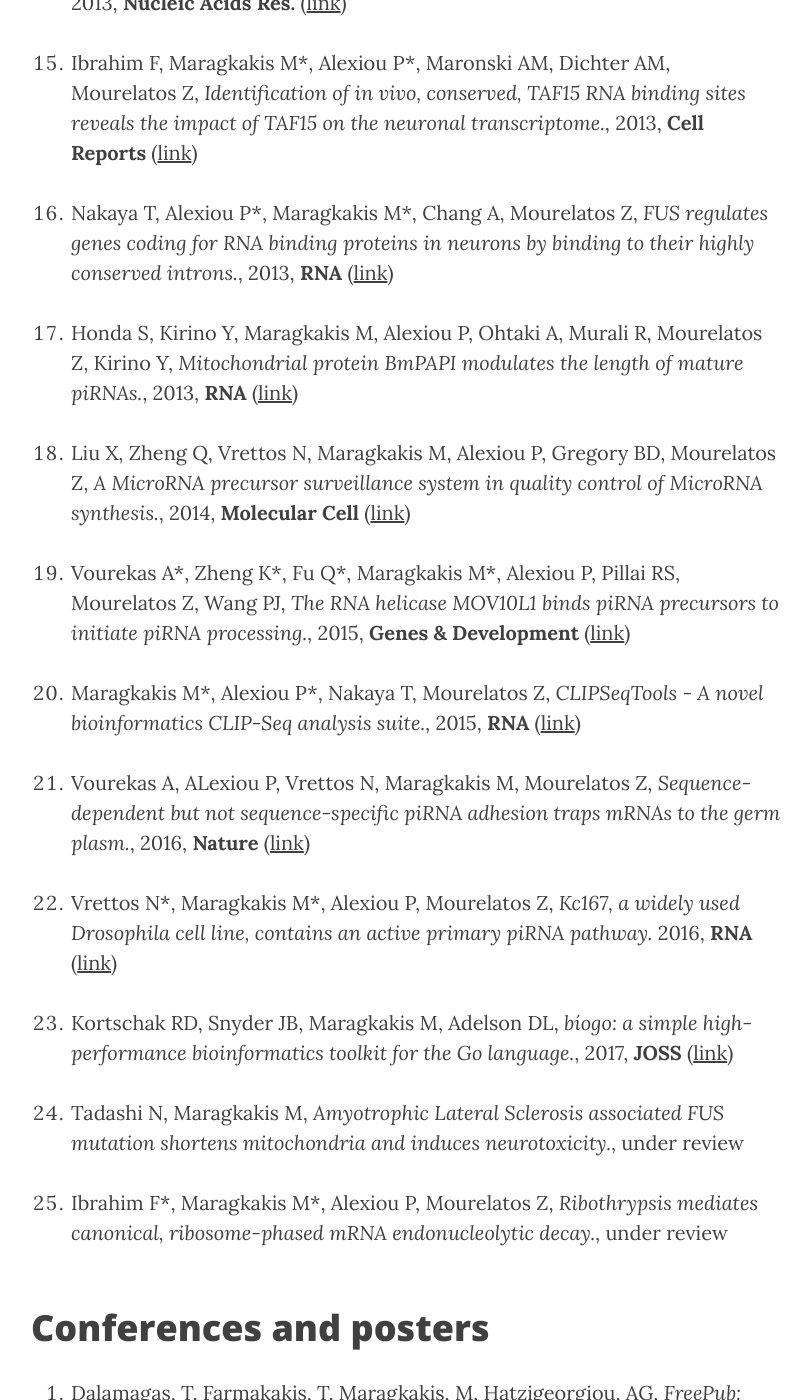
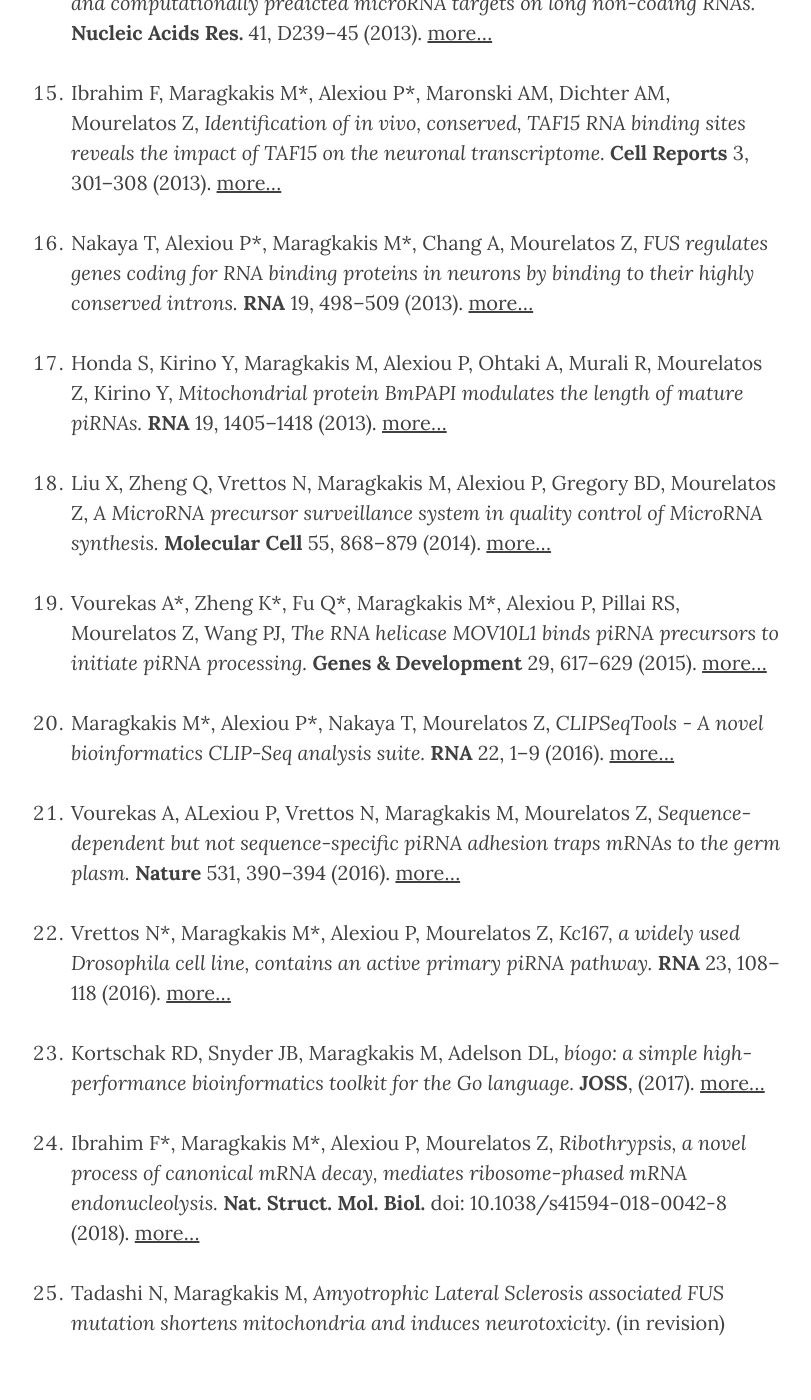
Before and after one commit to mnsmar/mnsmar.github.io, a Jekyll site: the page built from publications/index.markdown, in a window 1280 px wide and 1400 px high, scrolled down 2777 px. Shown: the whole window, without its empty margins (234-1045 px from the left). Built offline with Jekyll 4.4.1, drawn with Linux system fonts in a browser that asks for light colours; nearby versions of some CDN libraries; some of the changed text lies outside the part shown.

Commit message:
publications: reformat and update with ribothrypsis

```diff
--- a/publications/index.markdown
+++ b/publications/index.markdown
@@ -7,8 +7,8 @@ order: 1
 ---
 
 # Metrics
-Citations: &nbsp;*3250*
-First author publications: &nbsp;*9*
+Citations: &nbsp;*3469*
+First author publications: &nbsp;*10*
 h-index: &nbsp;*18*
 Source: &nbsp;*[Google Scholar](https://scholar.google.com/citations?user=F3yZjVMAAAAJ)*
 <br><br>
@@ -17,157 +17,165 @@ Source: &nbsp;*[Google Scholar](https://scholar.google.com/citations?user=F3yZjV
 1.  Maragkakis M, Reczko M, Simossis VA, Alexiou P, Papadopoulos GL, Dalamagas
 T, Giannopoulos G, Goumas G, Koukis E, Kourtis K, Vergoulis T, Koziris N,
 Sellis T, Tsanakas P, Hatzigeorgiou AG, *DIANA-microT web server: elucidating
-miRNA functions through target prediction.*, 2009, **Nucleic Acids Res.**
-([link](http://nar.oxfordjournals.org/content/37/suppl_2/W273.abstract))
+miRNA functions through target prediction.* **Nucleic Acids Res.** 37,
+W273–6, (2009).
+[more...](http://nar.oxfordjournals.org/content/37/suppl_2/W273.abstract)
 
 1.  Papadopoulos GL, Alexiou P, Maragkakis M, Reczko M, Hatzigeorgiou AG,
-*DIANA-mirPath: Integrating human and mouse miRNAs in pathways.*, 2009,
-**Bioinformatics.**
-([link](http://bioinformatics.oxfordjournals.org/content/25/15/1991.abstract))
+*DIANA-mirPath: Integrating human and mouse miRNAs in pathways.*
+**Bioinformatics.** 25, 1991–1993 (2009).
+[more...](http://bioinformatics.oxfordjournals.org/content/25/15/1991.abstract)
 
 1.  Maragkakis M, Alexiou P, Papadopoulos GL, Reczko M, Dalamagas T,
 Giannopoulos G, Goumas G, Koukis E, Kourtis K, Simossis VA, Sethupathy P,
 Vergoulis T, Koziris N, Sellis T, Tsanakas P, Hatzigeorgiou AG, *Accurate
-miRNA target prediction correlates with protein repression levels.*, 2009, **BMC
-Bioinformatics**
-([link](http://bmcbioinformatics.biomedcentral.com/articles/10.1186/1471-2105-10-295))
+miRNA target prediction correlates with protein repression levels.* **BMC
+Bioinformatics** 10, 295 (2009).
+[more...](http://bmcbioinformatics.biomedcentral.com/articles/10.1186/1471-2105-10-295)
 
 1.  Alexiou P, Maragkakis M, Papadopoulos GL, Reczko M, Hatzigeorgiou AG,
 *Lost in translation: an assessment and perspective for computational miRNA
-target identification.*, 2009, **Bioinformatics**
-([link](http://bioinformatics.oxfordjournals.org/content/25/23/3049.abstract))
+target identification.* **Bioinformatics** 25, 3049–3055 (2009).
+[more...](http://bioinformatics.oxfordjournals.org/content/25/23/3049.abstract)
 
 1.  Alexiou P, Maragkakis M, Papadopoulos GL, Simmosis VA, Zhang L,
 Hatzigeorgiou AG, *The DIANA-mirExTra web server: from gene expression data
-to miRNA function.*, 2010 **PLoS One**
-([link](http://journals.plos.org/plosone/article?id=10.1371/journal.pone.0009171))
+to miRNA function.* **PLoS One** 5, e9171 (2010).
+[more...](http://journals.plos.org/plosone/article?id=10.1371/journal.pone.0009171)
 
 1.  Iizasa H, Wulff BE, Alla NR, Maragkakis M, Megraw M, Hatzigeorgiou A,
 Iwakiri D, Takada K, Wiedmer A, Showe L, Lieberman P, Nishikura K, *Editing
 of Epstein-Barr virus-encoded BART6 miRNAs controls their dicer targeting and
-consequently affects viral latency.*, 2010, **Journal of Biological Chemistry.**
-([link](http://www.jbc.org/content/285/43/33358.abstract))
+consequently affects viral latency.* **J. Biol Chem.** 285, 33358–33370 (2010).
+[more...](http://www.jbc.org/content/285/43/33358.abstract)
 
 1.  Alexiou P, Maragkakis M, Hatzigeorgiou AG, *Online resources for miRNA
-analysis.*, 2011 **Journal of Nucleic Acids Investigation**
-([link](http://www.pagepress.org/journals/index.php/jnai/article/view/jnai.2011.e4))
+analysis.* **J. Nucleic Acids Investig.** 2, 2–5 (2011).
+[more...](http://www.pagepress.org/journals/index.php/jnai/article/view/jnai.2011.e4)
 
 1.  Maragkakis M\*, Vergoulis T\*, Alexiou P, Reczko M, Plomaritou K, Gousis M,
 Kourtis K, Koziris N, Dalamagas T, Hatzigeorgiou AG, *DIANA-microT Web server
 upgrade supports Fly and Worm miRNA target prediction and bibliographic miRNA
-to disease association.*, 2011, **Nucleic Acids Res.**
-([link](http://nar.oxfordjournals.org/content/39/suppl_2/W145.abstract))
+to disease association.* **Nucleic Acids Res.** 39, W145–8 (2011).
+[more...](http://nar.oxfordjournals.org/content/39/suppl_2/W145.abstract)
 
 1.  Reczko M\*, Maragkakis M\*, Alexiou P, Papadopoulos GL, Hatzigeorgiou AG,
 *Accurate microRNA target prediction using detailed binding site accessibility
-and machine learning on proteomics data.*, 2011, **Frontiers in genetics**
-([link](http://journal.frontiersin.org/article/10.3389/fgene.2011.00103/abstract))
+and machine learning on proteomics data.* **Front. Genet.** 2, 103 (2011).
+[more...](http://journal.frontiersin.org/article/10.3389/fgene.2011.00103/abstract)
 
 1.  Vergoulis T, Vlachos IS, Alexiou P, Georgakilas G, Maragkakis M, Reczko M,
 Gerangelos S, Koziris N, Dalamagas T, Hatzigeorgiou AG, *TarBase 6.0:
-capturing the exponential growth of miRNA targets with experimental support.*,
- 2012, **Nucleic Acids Res.**
-([link](http://nar.oxfordjournals.org/content/40/D1/D222.abstract))
+capturing the exponential growth of miRNA targets with experimental support.*
+**Nucleic Acids Res.** 40, D222–9 (2012).
+[more...](http://nar.oxfordjournals.org/content/40/D1/D222.abstract)
 
-1.  Reczko M\*, Maragkakis M\*, Alexiou P, Grosse I, Hatzigeorgiou AG, *Functional
-microRNA targets in protein coding sequences.*, 2012, **Bioinformatics**
-([link](http://bioinformatics.oxfordjournals.org/content/28/6/771.abstract))
+1.  Reczko M\*, Maragkakis M\*, Alexiou P, Grosse I, Hatzigeorgiou AG,
+*Functional microRNA targets in protein coding sequences.* **Bioinformatics**
+28, 771–776 (2012).
+[more...](http://bioinformatics.oxfordjournals.org/content/28/6/771.abstract)
 
 1.  Vlachos IS, Kostoulas N, Vergoulis T, Georgakilas G, Reczko M, Maragkakis
 M, Paraskevopoulou MD, Prionidis K, Dalamagas T, Hatzigeorgiou AG, *DIANA
 miRPath v. 2.0: investigating the combinatorial effect of microRNAs in
-pathways.*, 2012, **Nucleic Acids Res.**
-([link](http://nar.oxfordjournals.org/content/40/W1/W498.abstract))
+pathways.* **Nucleic Acids Res.** 40, W498–504 (2012).
+[more...](http://nar.oxfordjournals.org/content/40/W1/W498.abstract)
 
 1.  Vourekas A, Zheng Q, Alexiou P\*, Maragkakis M\*, Kirino Y, Gregory BD,
-Mourelatos Z, *Target RNA repertoire of Mili and Miwi reveals piRNA
-biogenesis and function of Miwi in spermiogenesis.*, 2012, **Nature Structural Molecular Biology**
-([link](http://www.nature.com/nsmb/journal/v19/n8/full/nsmb.2347.html))
+Mourelatos Z, *Target RNA repertoire of Mili and Miwi reveals piRNA biogenesis
+and function of Miwi in spermiogenesis.* **Nat. Struct. Mol. Biol.** 19,
+773–781 (2012).
+[more...](http://www.nature.com/nsmb/journal/v19/n8/full/nsmb.2347.html)
 
 1.  Paraskevopoulou MD, Georgakilas G, Kostoulas N, Reczko M, Maragkakis M,
 Dalamagas TM, Hatzigeorgiou AG, *DIANA-LncBase: experimentally verified and
-computationally predicted microRNA targets on long non-coding RNAs.*, 2013,
-**Nucleic Acids Res.**
-([link](http://nar.oxfordjournals.org/content/41/D1/D239.abstract))
+computationally predicted microRNA targets on long non-coding RNAs.* **Nucleic
+Acids Res.** 41, D239–45 (2013).
+[more...](http://nar.oxfordjournals.org/content/41/D1/D239.abstract)
 
-1.  Ibrahim F, Maragkakis M\*, Alexiou P\*, Maronski AM, Dichter AM, Mourelatos Z,
-*Identification of in vivo, conserved, TAF15 RNA binding sites reveals the
-impact of TAF15 on the neuronal transcriptome.*, 2013, **Cell Reports**
-([link](http://www.cell.com/cell-reports/abstract/S2211-1247(13)00028-4))
+1.  Ibrahim F, Maragkakis M\*, Alexiou P\*, Maronski AM, Dichter AM,
+Mourelatos Z, *Identification of in vivo, conserved, TAF15 RNA binding sites
+reveals the impact of TAF15 on the neuronal transcriptome.* **Cell Reports**
+3, 301–308 (2013).
+[more...](http://www.cell.com/cell-reports/abstract/S2211-1247(13)00028-4)
 
 1.  Nakaya T, Alexiou P\*, Maragkakis M\*, Chang A, Mourelatos Z, *FUS regulates
 genes coding for RNA binding proteins in neurons by binding to their highly
-conserved introns.*, 2013, **RNA**
-([link](http://rnajournal.cshlp.org/content/19/4/498.abstract))
+conserved introns.* **RNA** 19, 498–509 (2013).
+[more...](http://rnajournal.cshlp.org/content/19/4/498.abstract)
 
 1.  Honda S, Kirino Y, Maragkakis M, Alexiou P, Ohtaki A, Murali R, Mourelatos
 Z, Kirino Y, *Mitochondrial protein BmPAPI modulates the length of mature
-piRNAs.*, 2013, **RNA**
-([link](http://rnajournal.cshlp.org/content/19/10/1405.abstract))
+piRNAs.* **RNA** 19, 1405–1418 (2013).
+[more...](http://rnajournal.cshlp.org/content/19/10/1405.abstract)
 
 1.  Liu X, Zheng Q, Vrettos N, Maragkakis M, Alexiou P, Gregory BD, Mourelatos
 Z, *A MicroRNA precursor surveillance system in quality control of MicroRNA
-synthesis.*, 2014, **Molecular Cell**
-([link](http://www.cell.com/molecular-cell/abstract/S1097-2765(14)00610-8))
+synthesis.* **Molecular Cell** 55, 868–879 (2014).
+[more...](http://www.cell.com/molecular-cell/abstract/S1097-2765(14)00610-8)
 
 1.  Vourekas A\*, Zheng K\*, Fu Q\*, Maragkakis M\*, Alexiou P, Pillai RS,
 Mourelatos Z, Wang PJ, *The RNA helicase MOV10L1 binds piRNA precursors to
-initiate piRNA processing.*, 2015, **Genes & Development**
-([link](http://genesdev.cshlp.org/content/early/2015/03/10/gad.254631.114))
+initiate piRNA processing.* **Genes & Development** 29, 617–629 (2015).
+[more...](http://genesdev.cshlp.org/content/early/2015/03/10/gad.254631.114)
 
 1.  Maragkakis M\*, Alexiou P\*, Nakaya T, Mourelatos Z, *CLIPSeqTools - A novel
-bioinformatics CLIP-Seq analysis suite.*, 2015, **RNA**
-([link](http://rnajournal.cshlp.org/content/early/2015/11/17/rna.052167.115))
+bioinformatics CLIP-Seq analysis suite.* **RNA** 22, 1–9 (2016).
+[more...](http://rnajournal.cshlp.org/content/early/2015/11/17/rna.052167.115)
 
 1.  Vourekas A, ALexiou P, Vrettos N, Maragkakis M, Mourelatos Z,
 *Sequence-dependent but not sequence-specific piRNA adhesion traps mRNAs to
-the germ plasm.*, 2016, **Nature**
-([link](http://www.nature.com/nature/journal/v531/n7594/full/nature17150.html))
+the germ plasm.* **Nature** 531, 390–394 (2016).
+[more...](http://www.nature.com/nature/journal/v531/n7594/full/nature17150.html)
 
 1. Vrettos N\*, Maragkakis M\*, Alexiou P, Mourelatos Z, *Kc167, a widely used
-Drosophila cell line, contains an active primary piRNA pathway.* 2016, **RNA**
-([link](http://rnajournal.cshlp.org/content/early/2016/10/27/rna.059139.116.abstract))
+Drosophila cell line, contains an active primary piRNA pathway.* **RNA** 23, 108–118 (2016).
+[more...](http://rnajournal.cshlp.org/content/early/2016/10/27/rna.059139.116.abstract)
 
 1. Kortschak RD, Snyder JB, Maragkakis M, Adelson DL, *bíogo: a simple
-high-performance bioinformatics toolkit for the Go language.*, 2017, **JOSS**
-([link](http://joss.theoj.org/papers/10.21105/joss.00167))
+high-performance bioinformatics toolkit for the Go language.* **JOSS**,
+(2017).
+[more...](http://joss.theoj.org/papers/10.21105/joss.00167)
+
+1. Ibrahim F\*, Maragkakis M\*, Alexiou P, Mourelatos Z, *Ribothrypsis, a
+novel process of canonical mRNA decay, mediates ribosome-phased mRNA
+endonucleolysis.* **Nat. Struct. Mol. Biol.** doi: 10.1038/s41594-018-0042-8
+(2018).
+[more...](https://www.nature.com/articles/s41594-018-0042-8)
 
 1. Tadashi N, Maragkakis M, *Amyotrophic Lateral Sclerosis associated FUS
-mutation shortens mitochondria and induces neurotoxicity.*, under review
-
-1. Ibrahim F\*, Maragkakis M\*, Alexiou P, Mourelatos Z, *Ribothrypsis
-mediates canonical, ribosome-phased mRNA endonucleolytic decay.*, under review
+mutation shortens mitochondria and induces neurotoxicity.* (in revision)
 <br><br>
 
 
 # Conferences and posters
 1. Dalamagas, T, Farmakakis, T, Maragkakis, M, Hatzigeorgiou, AG, *FreePub:
-Collecting and Organizing Scientific Material Using Mindmaps.*, **3rd
+Collecting and Organizing Scientific Material Using Mindmaps.* **3rd
 International Workshop on Semantic Web Applications and Tools for the Life
-Sciences**, 2010.
+Sciences**, (2010).
 
 1. Grau J, Arend D, Grosse I, Hatzigeorgiou AG, Keilwagen J, Maragkakis M,
 Weinholdt C, Posch S, *Predicting miRNA targets utilizing an extended profile
-HMM.*, **25th German Conference on Bioinformatics**, 2010.
+HMM.* **25th German Conference on Bioinformatics**, (2010).
 
 1. Vergoulis T, Alexakis M, Dalamagas T, Maragkakis M, Hatzigeorgiou AG,
 Sellis T, *Tarcloud: A cloud-based platform to support mirna target
-prediction.*, **Lecture Notes in Computer Science**, 2012.
+prediction.* **Lecture Notes in Computer Science**, (2012).
 
 1. Maragkakis M, Alexiou P, Mourelatos Z, *GenOO-HTS: A Modern Perl Framework
-for High Throughput Sequencing analysis.*, **HiTSEQ 2013: High Throughput
-Sequencing Algorithms & Applications**, 2013
+for High Throughput Sequencing analysis.* **HiTSEQ 2013: High Throughput
+Sequencing Algorithms & Applications**, (2013).
 
 1. Maragkakis M, Alexiou P, Tadashi N, Mourelatos Z, *CLIPSeqTools: A novel
-bioinformatics CLIP-Seq analysis suite applied on Human Brain Ago HITS-CLIP.*,
-**HSCBB14**, 2014
+bioinformatics CLIP-Seq analysis suite applied on Human Brain Ago HITS-CLIP.*
+**HSCBB14**, (2014).
 
 1. Ibrahim F\*, Maragkakis M\*, Alexiou P, Mourelatos Z,
 *Ribothrypsis mediates widespread, ribosome-phased, endonucleolytic decay of
-canonical mRNAs.*, **RECOMB/ISCB**, 2017
+canonical mRNAs.* **RECOMB/ISCB**, (2017).
 <br><br>
 
 # Archives
 1.  Maragkakis M, Alexiou P, Mourelatos Z, *GenOO: A Modern Perl Framework
-for High Throughput Sequencing analysis.*, **BioRxiv**, 2015.
-([link](http://biorxiv.org/content/early/2015/11/03/019265))
+for High Throughput Sequencing analysis.* **BioRxiv**, (2015).
+[more...](http://biorxiv.org/content/early/2015/11/03/019265)
```
